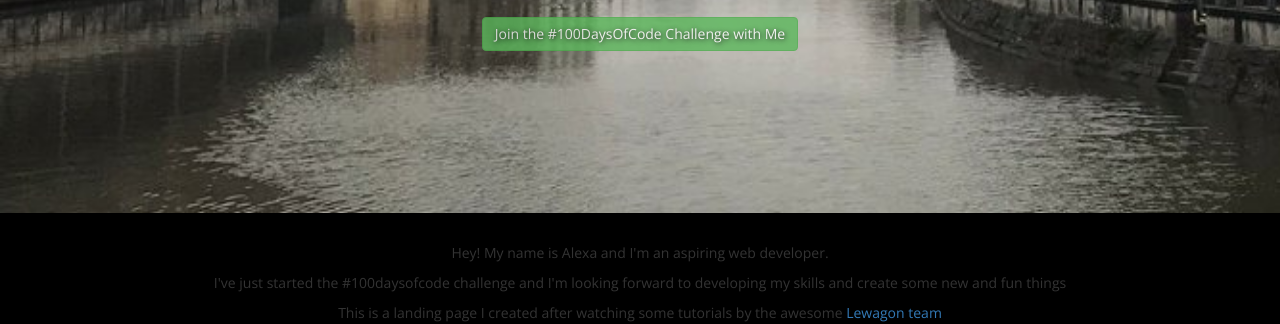
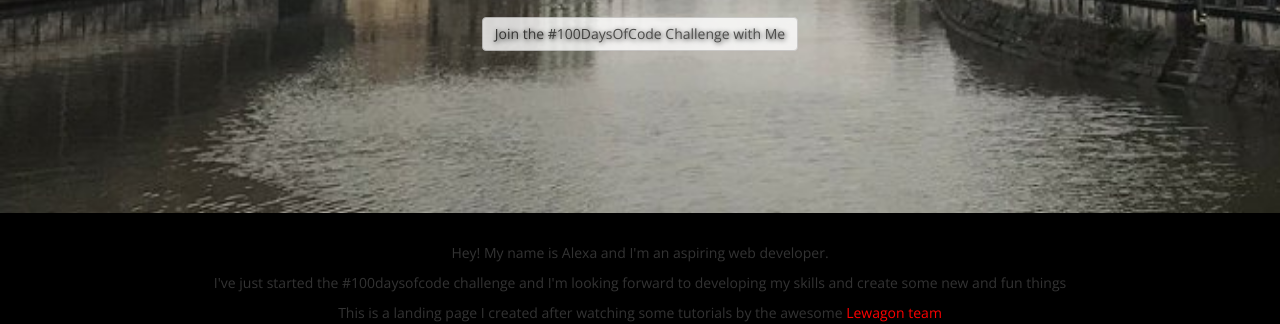
Before and after one commit to lexa-janet/landing, a plain HTML site: page index.html in a window 1280 px wide. Shown: the part 478-802 px from the top of the page. Drawn offline with nearby package versions, Linux system fonts and the light colour scheme.

Commit message:
updated button and hover

```diff
--- a/index.html
+++ b/index.html
@@ -19,7 +19,7 @@
 		<img src="images/avatar.jpg" alt="Avatar" class="avatar">
 		<h1>Alexa Janet</h1>
 		<p>An Aspiring Web Developer</p>
-		<p><a href="https://www.100daysofcode.com/" class="btn btn-success">Join the #100DaysOfCode Challenge with Me</a></p>
+		<p><a href="https://www.100daysofcode.com/" class="btn btn-default">Join the #100DaysOfCode Challenge with Me</a></p>
 	</div>
 
 	<div id="profile">
--- a/style.css
+++ b/style.css
@@ -23,9 +23,19 @@ h3 {
   font-size: 16px;
 }
 
+a {
+  text-decoration: none;
+  color: red;
+}
+
 a:hover {
   text-decoration: none;
-  color: purple;
+  color: white;
+}
+
+a:visited {
+  text-decoration: none;
+  color: grey;
 }
 
 #banner {
```
